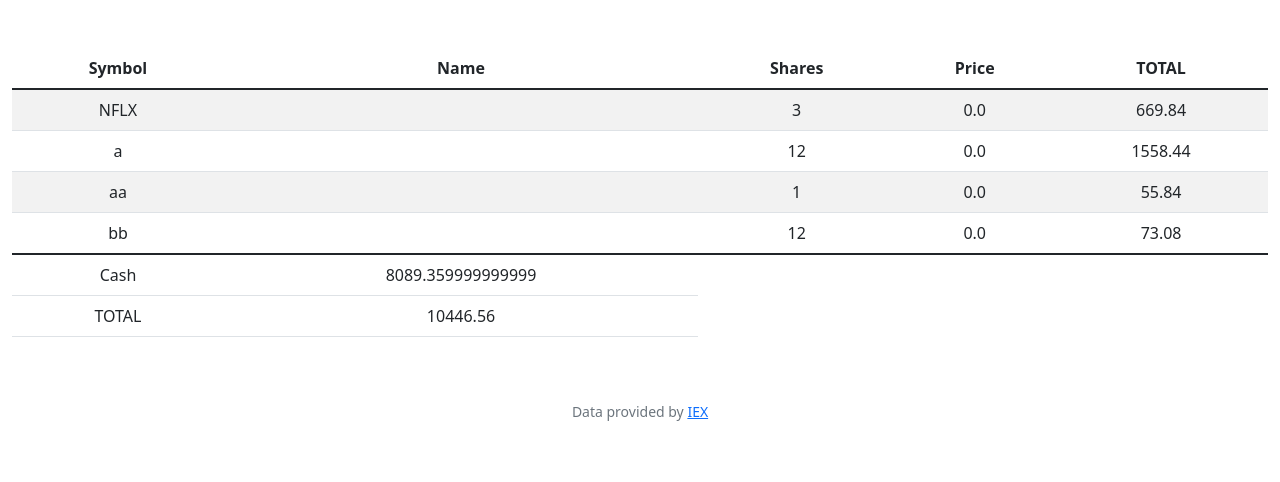
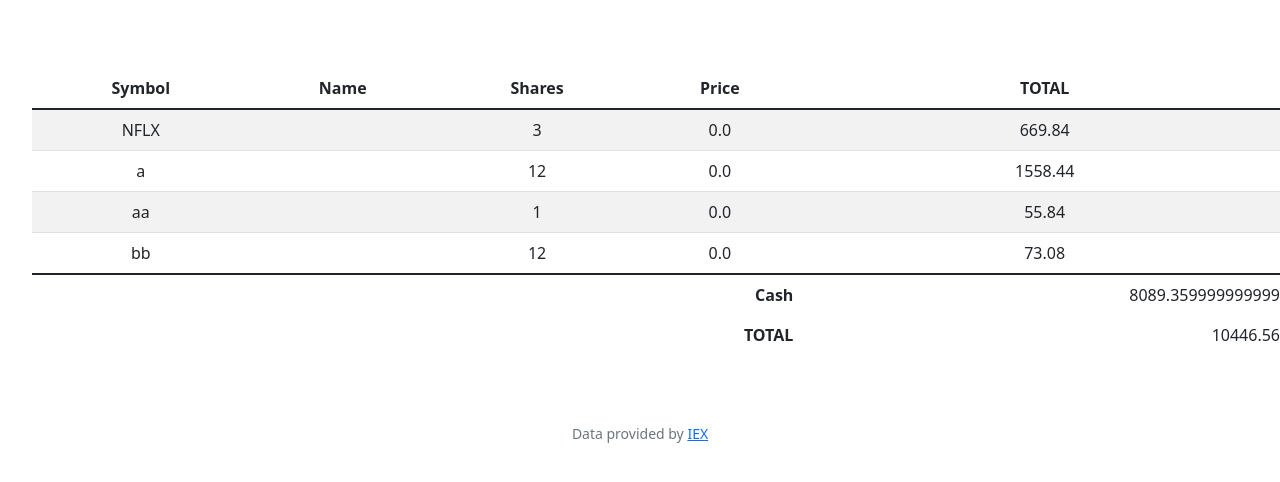
Before and after one commit to KalinaBarzashka/Education, a Flask app: page / in a window 1280 px wide. Shown: the part 76-558 px from the top of the page. Run offline with Flask 2, Linux system fonts and the light colour scheme; a user stored in the database is signed in; data comes from the database, SQL or seed files in the repository; data that the repository does not hold is empty; some libraries are stand-ins or nearby versions.

Commit message:
Sun, Aug 28, 2022, 7:38 AM +00:00

```diff
--- a/finance/static/styles.css
+++ b/finance/static/styles.css
@@ -21,3 +21,8 @@ nav .navbar-brand .green
 {
     color: #2e944b;
 }
+
+.table
+{
+    margin: 20px;
+}
--- a/finance/templates/index.html
+++ b/finance/templates/index.html
@@ -28,12 +28,12 @@
         </tbody>
         <tfoot>
             <tr>
-                <td>Cash</td>
-                <td>{{current_user_price}}</td>
+                <td class="border-0 fw-bold text-end" colspan="4">Cash</td>
+                <td class="border-0 text-end">{{current_user_price}}</td>
             </tr>
             <tr>
-                <td>TOTAL</td>
-                <td>{{total_sum}}</td>
+                <td class="border-0 fw-bold text-end" colspan="4">TOTAL</td>
+                <td class="border-0 w-bold text-end">{{total_sum}}</td>
             </tr>
         </tfoot>
     </table>
```
